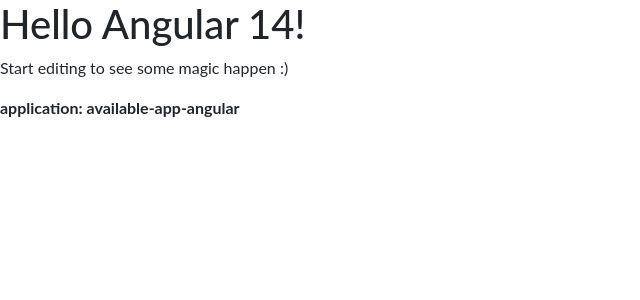
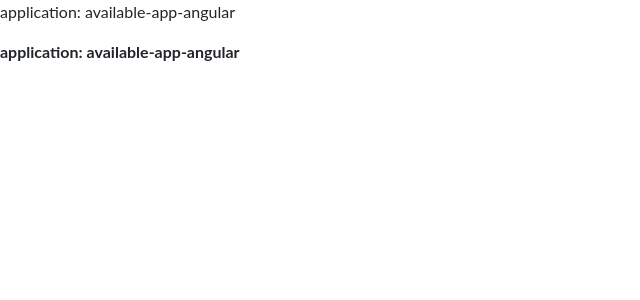
Before and after one commit to nelo92/available-app-angular, an Angular app: page / in a window 1280 px wide. Shown: the top 300 px of the page, without its empty margins (0-640 px from the left). Built offline with nearby package versions, Linux system fonts and the light colour scheme.

Commit message:
config : add bootstrap

```diff
--- a/package.json
+++ b/package.json
@@ -11,6 +11,9 @@
     "@angular/platform-browser": "^10.1.5",
     "@angular/platform-browser-dynamic": "^10.1.5",
     "@angular/router": "^10.1.5",
+    "bootstrap": "^4.5.2",
+    "jquery": "^3.5.1",
+    "popper.js": "^1.16.1",
     "rxjs": "^6.6.3",
     "tslib": "^2.0.0",
     "zone.js": "^0.11.1"
--- a/src/app/app.component.html
+++ b/src/app/app.component.html
@@ -1,6 +1,8 @@
-<hello name="{{ name }}"></hello>
-<p>
-  Start editing to see some magic happen :)
-</p>
-
+<!--
+  <hello name="{{ name }}"></hello>
+  <p>
+    Start editing to see some magic happen :)
+  </p>
+-->
+<p>application: available-app-angular</p>
 <p class="font-weight-bold">application: available-app-angular</p>
--- a/src/index.html
+++ b/src/index.html
@@ -1 +1 @@
-<my-app>loading</my-app>
+<my-app></my-app>
```
Also changed, not shown: 1 other file (tests, documents, lock files or other folders).
